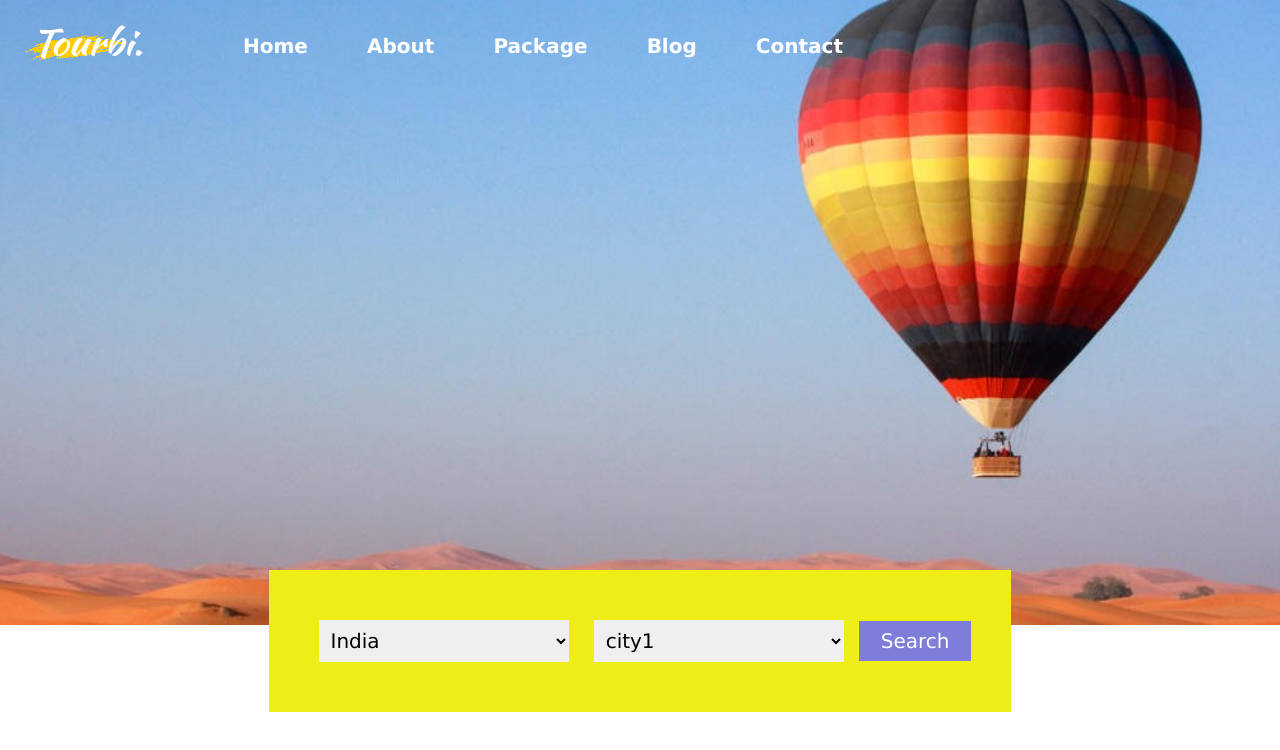
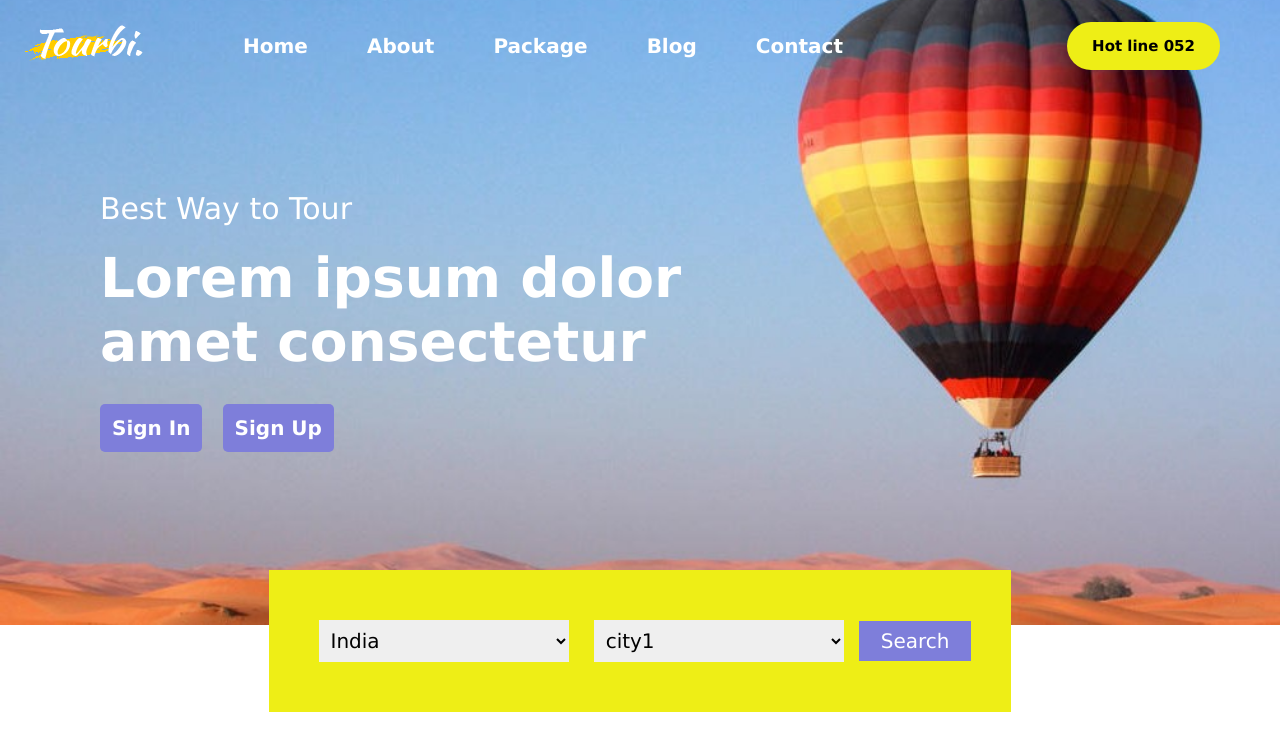
Before and after one commit to SumanKSah/INT219-Assignment, a plain HTML site: page index.html in a window 1280 px wide. Drawn offline with Linux system fonts and the light colour scheme.

Commit message:
Adding signin signup and hotline button

```diff
--- a/index.html
+++ b/index.html
@@ -4,7 +4,7 @@
     <meta charset="UTF-8">
     <meta http-equiv="X-UA-Compatible" content="IE=edge">
     <meta name="viewport" content="width=device-width, initial-scale=1.0">
-    <title>Document</title>
+    <title>Tourbi: Your Travel Partner</title>
 
     <link rel="stylesheet" href="style.css">
     <script defer src="index.js"></script>
@@ -13,9 +13,9 @@
     <div class="main">
 
         <div class="nav">
-            <dv class="logo">
+            <div class="logo">
                 <img src="./Images/logo.png" alt="Company Logo">
-            </dv>
+            </div>
             <ul>
                 <li>Home</li>
                 <li>About</li>
@@ -23,6 +23,19 @@
                 <li>Blog</li>
                 <li>Contact</li>
             </ul>
+
+            <button id="hotline">Hot line 052</button>
+
+        </div>
+
+        <div class="content">
+            <p>Best Way to Tour</p>
+            <div class="bigDesc">
+                Lorem ipsum dolor <br>amet consectetur
+            </div>
+
+            <button id="signin">Sign In</button>
+            <button id="signup">Sign Up</button>
         </div>
 
     </div>
--- a/style.css
+++ b/style.css
@@ -31,6 +31,7 @@ body {
     font-weight: bold;
     font-size: 20px;
     padding: 25px;
+    position: relative;
 }
 
 .nav ul {
@@ -39,6 +40,16 @@ body {
     list-style: none;
     display: flex;
     justify-content: space-between;
+}
+
+.nav > #hotline {
+    font-size: 15px;
+    background-color: #eeee16 ;
+    font-weight: bold;
+    border-radius: 30px;
+    padding: 15px 25px;
+    position: absolute;
+    right: 60px;
 }
 
 .searchContainer {
@@ -65,3 +76,31 @@ body {
     background-color: rgb(126, 126, 218);
     color: white;
 }
+
+.content {
+    margin: 100px;
+    color: white;
+}
+
+.content > p {
+    font-size: 30px;
+}
+
+.content > .bigDesc {
+    font-size: 55px;
+    font-weight: bolder;
+    margin: 20px 0;
+}
+
+.content > button {
+    width: fit-content;
+    height: fit-content;
+    font-size: 20px;
+    padding: 12px;
+    background-color:rgb(126, 126, 218) ;
+    color: white;
+    border-radius: 5px;
+    margin-right: 15px;
+    font-weight: bolder;
+    margin-top: 10px;
+}
```
